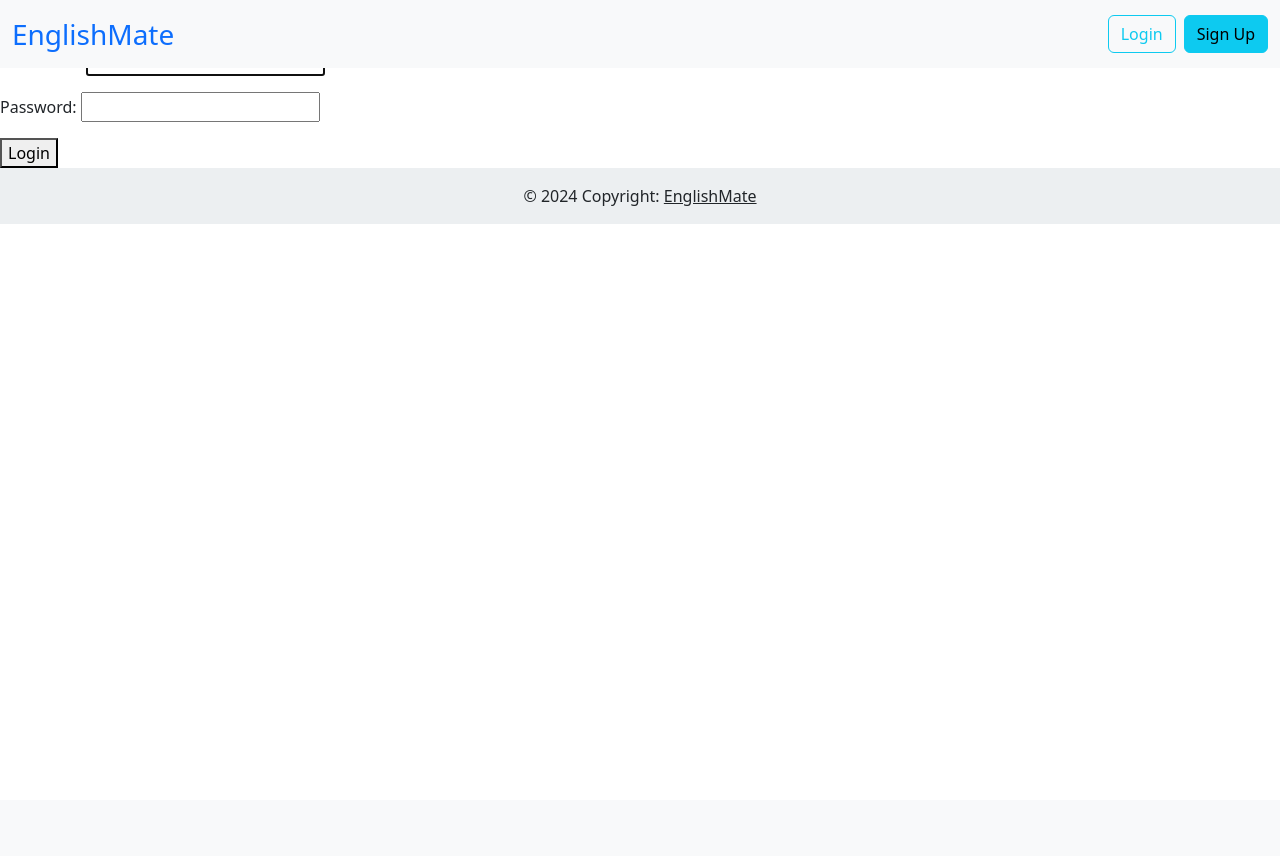
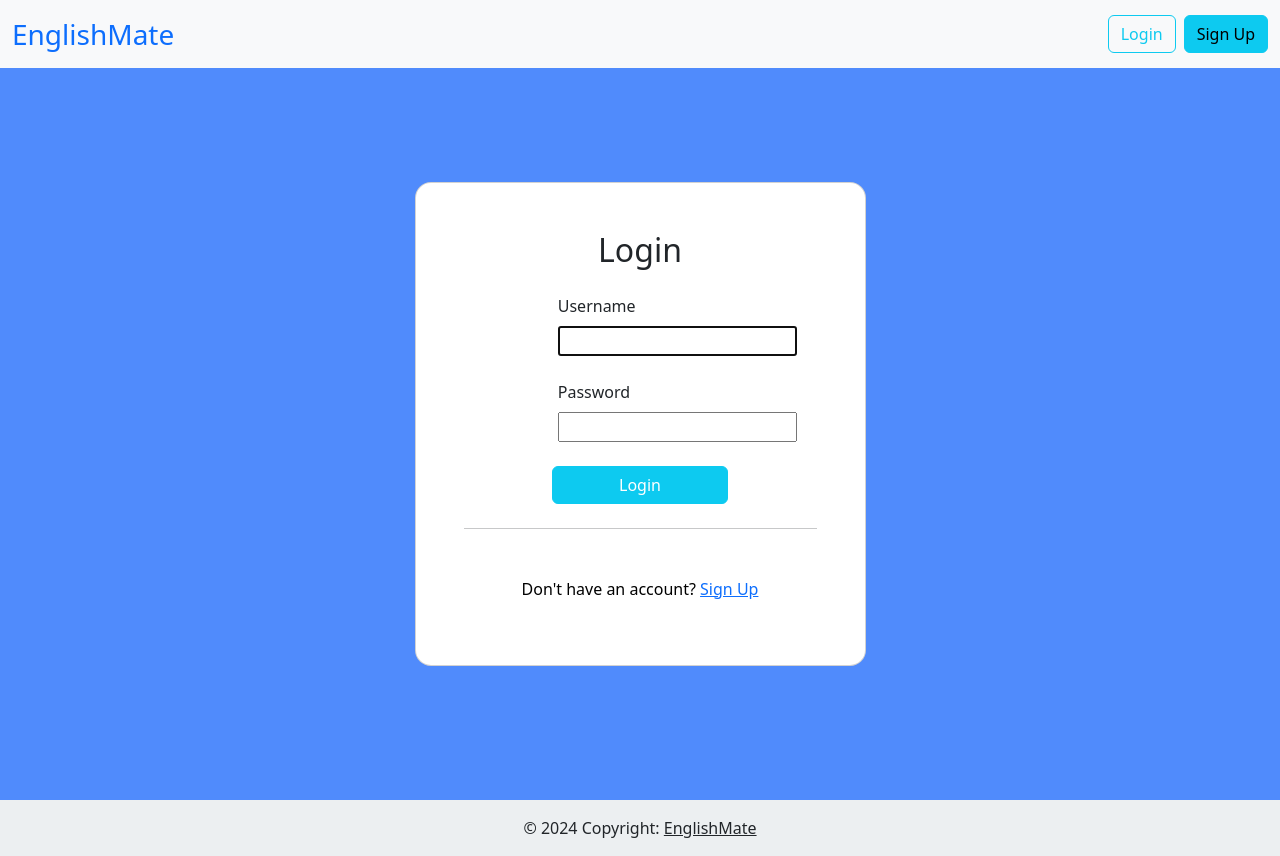
Before and after one commit to Daichi-11/EnglishMate, a Django app: page /accounts/login/ in a window 1280 px wide. Before the commit the page ends 206 px from the top, so only its background shows below. Run offline with Django 4.2, Linux system fonts and the light colour scheme; parts of the project's set-up code (start-up, migrations or seed data) failed here and were passed over; some libraries are stand-ins or nearby versions.

Commit message:
fix: login.html design

```diff
--- a/englishmate/accounts/templates/registration/login.html
+++ b/englishmate/accounts/templates/registration/login.html
@@ -1,10 +1,51 @@
 {% extends 'tops/base.html' %}
 
 {% block content %}
-  <h2>Login</h2>
-  <form method="post">
-    {% csrf_token %}
-    {{ form.as_p }}
-    <button type="submit">Login</button>
-  </form>
+<section class="vh-100" style="background-color: #508bfc;">
+  <br>
+  <div class="container py-5 h-100">
+    <div class="row d-flex justify-content-center align-items-center h-100">
+      <div class="col-12 col-md-8 col-lg-6 col-xl-5">
+        <div class="card shadow-2-strong" style="border-radius: 1rem;">
+          <div class="card-body p-5 text-center">
+            <h2 class="card-title text-center mb-4">Login</h2>
+            <form method="post" class="text-start">
+              {% csrf_token %}
+              <div class="row">
+                <div class="col-md-6 offset-md-3">
+                    <div class="form-outline mb-4">
+                        <label for="{{ form.username.id_for_label }}" class="form-label">Username</label>
+                        {{ form.username }}
+                    </div>
+                </div>
+            </div>
+
+            <div class="row">
+                <div class="col-md-6 offset-md-3">
+                    <div class="form-outline mb-4">
+                        <label for="{{ form.password.id_for_label }}" class="form-label">Password</label>
+                        {{ form.password }}
+                    </div>
+                </div>
+            </div>
+
+              <div class="d-grid gap-2 col-6 mx-auto">
+                <button class="btn btn-info text-white" type="submit">Login</button>
+              </div>
+
+              <hr class="my-4">
+
+              <div>
+                <br>
+                <p class="text-black text-center">Don't have an account? <a href="{% url 'signup' %}" class="">Sign Up</a></p>
+              </div>
+            </form>
+          </div>
+        </div>
+      </div>
+    </div>
+  </div>
+</section>
+
+
 {% endblock %}
```
